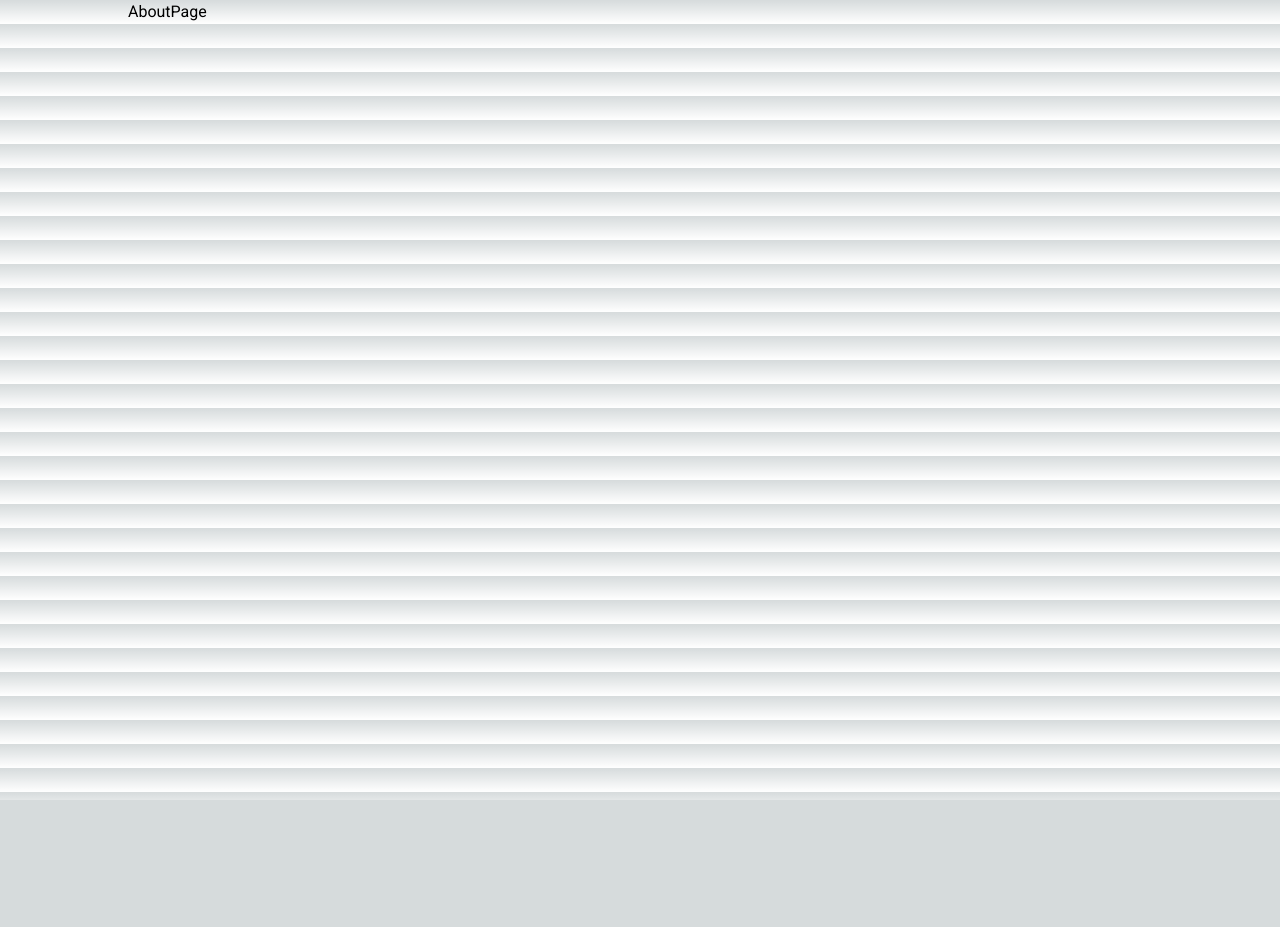
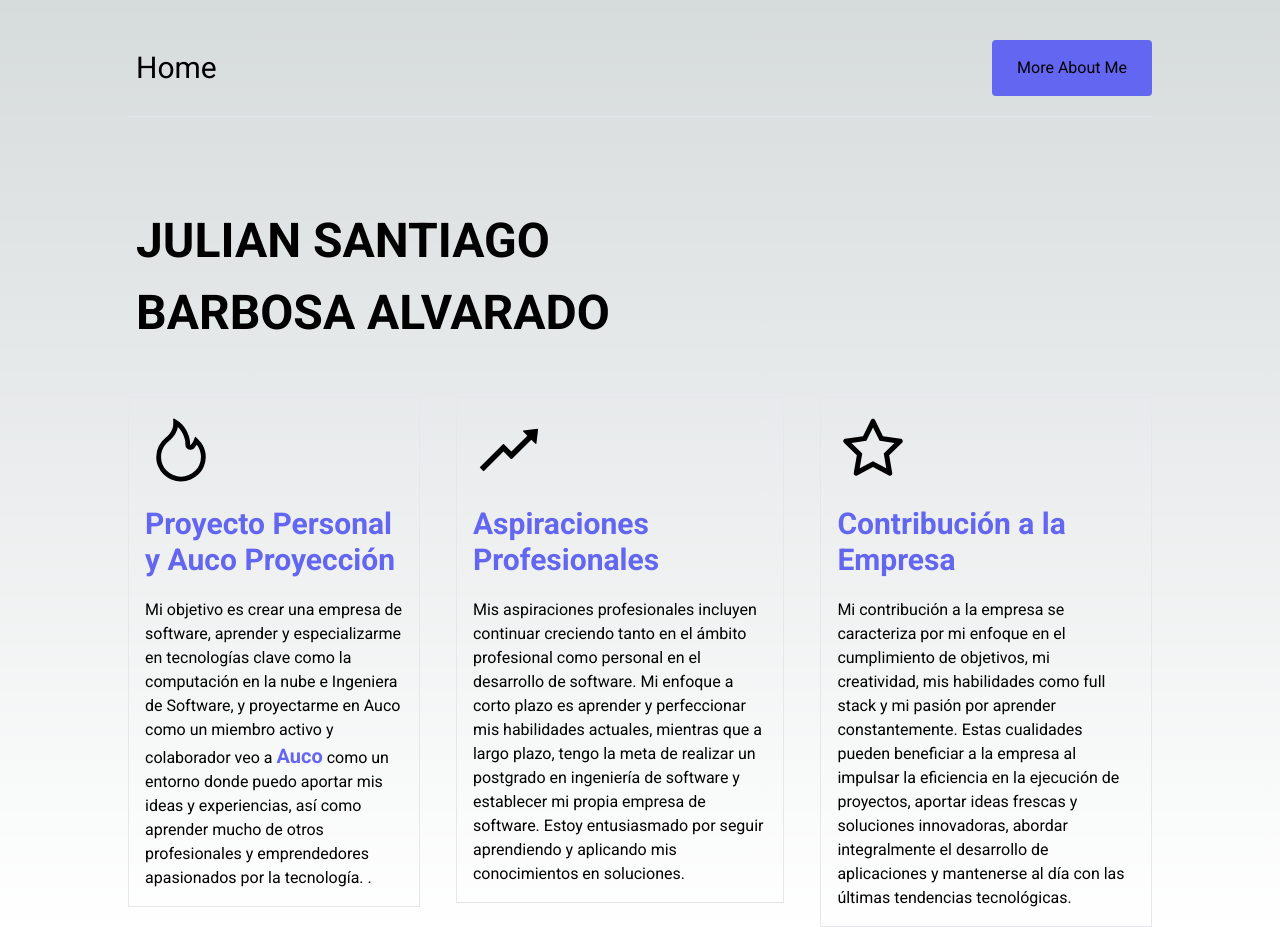
Before and after one commit to JulianBarbossa9/aucoProof, a Next.js app: page /about in a window 1280 px wide. Before the commit the page ends 800 px from the top, so only its background shows below. Built offline with nearby package versions, Linux system fonts and the light colour scheme.

Commit message:
add page about me

```diff
--- a/app/about/page.tsx
+++ b/app/about/page.tsx
@@ -1,9 +1,69 @@
-import React from 'react'
+import Link from "next/link";
+import React from "react";
+import { AiOutlineFire, AiOutlineRise, AiOutlineStar } from "react-icons/ai";
+
 
 const AboutPage = () => {
   return (
-    <div>AboutPage</div>
-  )
-}
+    <div className="w-full flex flex-col">
+      <div className="flex justify-between items-center mt-10 ">
+        <Link href={"/"} className="hover:underline
+              hover:extrabold hover:duration-300 ">
+          <h3 className="cursor-pointer p-2 align-middle text-3xl">Home</h3>
+        </Link>
+        {/* <div className="bg-indigo-500  hover:bg-indigo-400  rounded w-40 px-2 py-4 text-center"> */}
+          <Link href={'https://jsb9.netlify.app'} className="bg-indigo-500  hover:bg-indigo-400  rounded w-40 px-2 py-4 text-center">
+            More About Me
+          </Link>
+        {/* </div> */}
+      </div>
+      <div className="mt-5">
+        <hr />
+      </div>
 
-export default AboutPage
+      <div className="mt-10 sm:mt-20 flex flex-col sm:flex-row p-2">
+        <h2 className="text-3xl sm:text-5xl font-extrabold leading-tight sm:leading-normal">
+          JULIAN SANTIAGO <br className=""/> BARBOSA ALVARADO
+        </h2>
+      </div>
+
+      <div className="flex flex-col sm:flex-row space-y-5 sm:space-y-0 space-x-0 sm:space-x-9 mt-10">
+        <div className="flex flex-col sm:w-max-md ">
+          <div className="border p-4 ">
+            <div className="text-7xl">
+              <AiOutlineFire/>
+            </div>
+            <h3 className="text-3xl my-5 font-extrabold text-indigo-500">Proyecto Personal y Auco Proyección</h3>
+            <p>
+            Mi objetivo es crear una empresa de software, aprender y especializarme en tecnologías clave como la computación en la nube e Ingeniera de Software, y proyectarme en Auco como un miembro activo y colaborador veo a <span className="text-indigo-500 font-extrabold text-xl">Auco</span> como un entorno donde puedo aportar mis ideas y experiencias, así como aprender mucho de otros profesionales y emprendedores apasionados por la tecnología. .
+            </p>
+          </div>
+        </div>
+        <div className="flex flex-col sm:w-max-md">
+          <div className="border p-4">
+            <div className="text-7xl ">
+              <AiOutlineRise/>
+            </div>
+            <h3 className="text-3xl my-5 font-extrabold text-indigo-500">Aspiraciones Profesionales </h3>
+            <p>
+            Mis aspiraciones profesionales incluyen continuar creciendo tanto en el ámbito profesional como personal en el desarrollo de software. Mi enfoque a corto plazo es aprender y perfeccionar mis habilidades actuales, mientras que a largo plazo, tengo la meta de realizar un postgrado en ingeniería de software y establecer mi propia empresa de software. Estoy entusiasmado por seguir aprendiendo y aplicando mis conocimientos en soluciones.
+            </p>
+          </div>
+        </div>
+        <div className="flex flex-col sm:w-max-md">
+          <div className="border p-4">
+            <div className="text-7xl  ">
+              <AiOutlineStar />
+            </div>
+            <h3 className="text-3xl my-5 font-extrabold text-indigo-500">Contribución a la Empresa</h3>
+            <p>
+            Mi contribución a la empresa se caracteriza por mi enfoque en el cumplimiento de objetivos, mi creatividad, mis habilidades como full stack y mi pasión por aprender constantemente. Estas cualidades pueden beneficiar a la empresa al impulsar la eficiencia en la ejecución de proyectos, aportar ideas frescas y soluciones innovadoras, abordar integralmente el desarrollo de aplicaciones y mantenerse al día con las últimas tendencias tecnológicas.
+            </p>
+          </div>
+        </div>
+      </div>
+    </div>
+  );
+};
+
+export default AboutPage;
```
